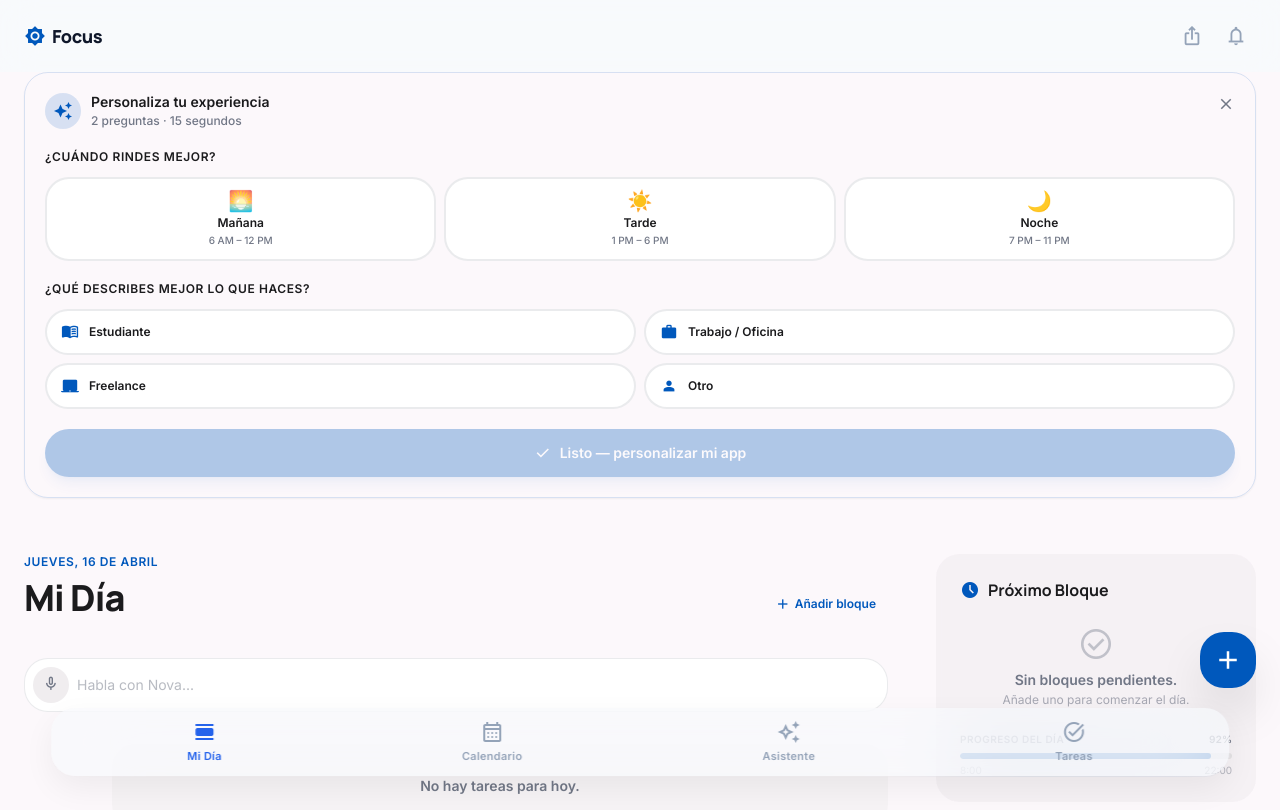
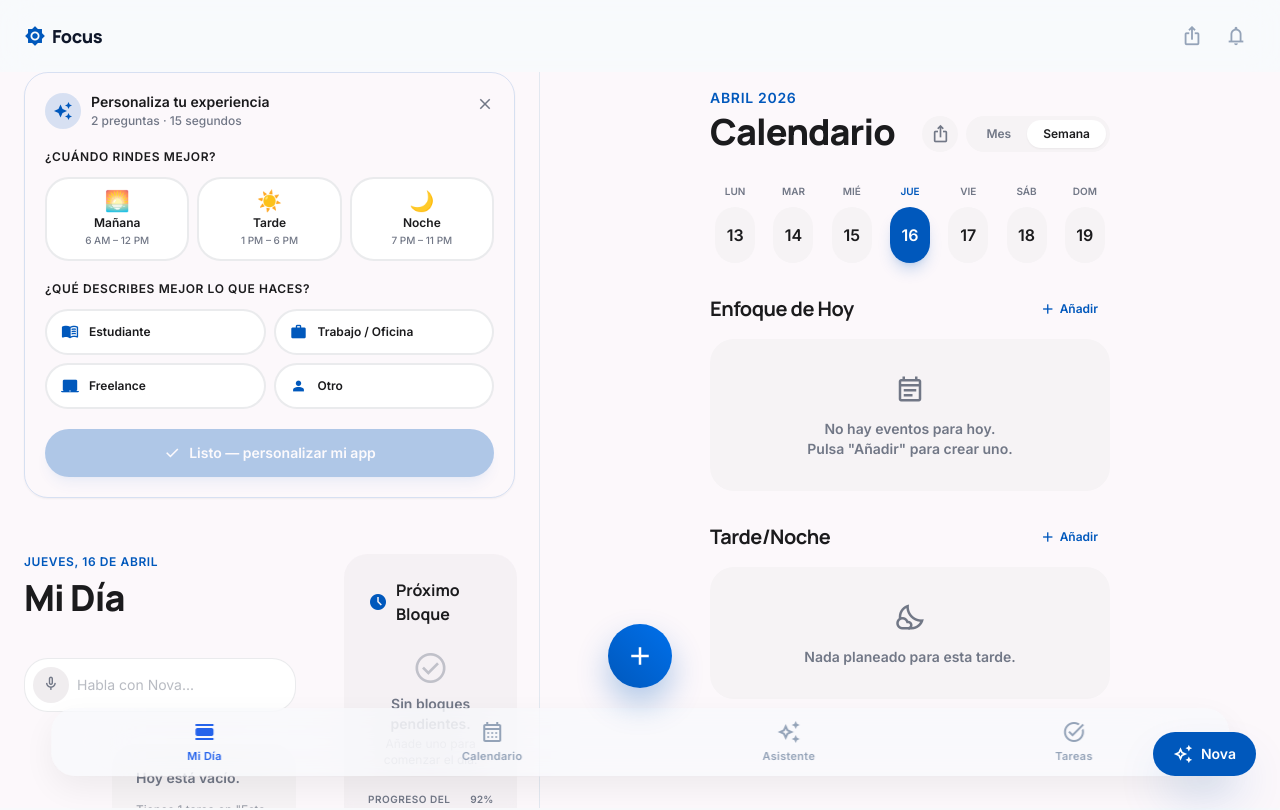
Before and after one commit to manunezdom-afk/proyecto-calendario-app, a React (Vite) app: page / in a window 1280 px wide. Shown: the top 810 px of the page. Built offline with nearby package versions, Linux system fonts and the light colour scheme.

Commit message:
fix: 8 bugs UI — transiciones, empty states, tareas agrupadas, dots calendario, layout desktop

```diff
--- a/src/App.jsx
+++ b/src/App.jsx
@@ -1,4 +1,4 @@
-import { useState } from 'react'
+import { useState, useEffect } from 'react'
 import { motion, AnimatePresence, LayoutGroup } from 'framer-motion'
 import { useEvents }        from './hooks/useEvents'
 import { useNotifications } from './hooks/useNotifications'
@@ -16,14 +16,22 @@ import PlannerView     from './views/PlannerView'
 import TasksView       from './views/TasksView'
 
 const pageVariants = {
-  initial: { opacity: 0, y: 10, scale: 0.99 },
-  animate: { opacity: 1, y: 0, scale: 1, transition: { duration: 0.4, ease: "easeOut" } },
-  exit: { opacity: 0, scale: 0.98, transition: { duration: 0.2 } }
+  initial: { opacity: 0, y: 6, scale: 0.99 },
+  animate: { opacity: 1, y: 0, scale: 1, transition: { duration: 0.15, ease: "easeOut" } },
+  exit: { opacity: 0, scale: 0.99, transition: { duration: 0.08 } }
 }
 
 export default function App() {
   const [activeView, setActiveView]     = useState('planner')
   const [previousView, setPreviousView] = useState('planner')
+  const [isDesktop, setIsDesktop] = useState(() => typeof window !== 'undefined' && window.innerWidth >= 1024)
+
+  useEffect(() => {
+    const mq = window.matchMedia('(min-width: 1024px)')
+    const handler = (e) => setIsDesktop(e.matches)
+    mq.addEventListener('change', handler)
+    return () => mq.removeEventListener('change', handler)
+  }, [])
   const { events, addEvent, deleteEvent, editEvent } = useEvents()
 
   const {
@@ -71,9 +79,9 @@ export default function App() {
       <AnimatePresence mode="wait">
         {!isAssistant && (
           <motion.div
-            initial={{ y: -50, opacity: 0 }}
+            initial={{ y: -20, opacity: 0 }}
             animate={{ y: 0, opacity: 1 }}
-            transition={{ duration: 0.5, delay: 0.2 }}
+            transition={{ duration: 0.15, delay: 0 }}
           >
             <TopAppBar
               showBack={isDetail}
@@ -96,6 +104,38 @@ export default function App() {
           </motion.div>
         )}
 
+        {/* ── Desktop 2-column layout ──────────────────────────────────── */}
+        {isDesktop && !isDetail && !isAssistant ? (
+          <div className="flex h-[calc(100vh-64px)]">
+            <div className="w-[480px] xl:w-[540px] flex-shrink-0 overflow-y-auto border-r border-slate-200">
+              <PlannerView
+                events={events}
+                onAddEvent={addEvent}
+                onEditEvent={editEvent}
+                onDeleteEvent={deleteEvent}
+                onOpenAssistant={() => { setPreviousView('planner'); navigate('assistant') }}
+              />
+            </div>
+            <div className="flex-1 overflow-y-auto">
+              <CalendarView
+                events={events}
+                onAddEvent={addEvent}
+                onDeleteEvent={deleteEvent}
+                onEditEvent={editEvent}
+                onOpenTask={(event) => openTaskDetail(event)}
+                onExportClick={() => { setImportExportInitialTab('export'); setImportExportOpen(true) }}
+              />
+            </div>
+            {/* Nova pill — siempre visible en desktop */}
+            <button
+              onClick={() => { setPreviousView(activeView); navigate('assistant') }}
+              className="fixed bottom-6 right-6 flex items-center gap-2 px-5 py-3 bg-primary text-white rounded-2xl shadow-2xl shadow-primary/30 hover:scale-105 active:scale-95 transition-transform z-50 font-bold text-sm"
+            >
+              <span className="material-symbols-outlined text-[20px]">auto_awesome</span>
+              Nova
+            </button>
+          </div>
+        ) : (
           <AnimatePresence mode="wait">
             <motion.div
               key={isAssistant ? previousView : activeView}
@@ -111,6 +151,7 @@ export default function App() {
                   onAddEvent={addEvent}
                   onEditEvent={editEvent}
                   onDeleteEvent={deleteEvent}
+                  onOpenAssistant={() => { setPreviousView('planner'); navigate('assistant') }}
                 />
               )}
 
@@ -132,6 +173,7 @@ export default function App() {
               )}
             </motion.div>
           </AnimatePresence>
+        )}
       </main>
 
 
--- a/src/components/MonthCalendar.jsx
+++ b/src/components/MonthCalendar.jsx
@@ -106,9 +106,11 @@ export default function MonthCalendar({ events, onAddEvent, onDeleteEvent }) {
         {grid.map((day, idx) => {
           if (!day) return <div key={`e-${idx}`} />
           const iso = toISO(viewYear, viewMonth, day)
-          const isToday = iso === todayISO
+          const isToday    = iso === todayISO
           const isSelected = iso === selectedDate
-          const count = eventsForDate(iso).length
+          const dayEvts    = eventsForDate(iso)
+          const count      = dayEvts.length
+          const highLoad   = count >= 3
 
           return (
             <button
@@ -119,12 +121,27 @@ export default function MonthCalendar({ events, onAddEvent, onDeleteEvent }) {
                   ? 'bg-primary text-white shadow-lg shadow-primary/25'
                   : isToday
                   ? 'bg-primary/10 text-primary font-bold ring-1 ring-primary/30'
+                  : highLoad
+                  ? 'bg-primary/12 text-primary hover:bg-primary/18'
                   : 'hover:bg-surface-container-low text-on-surface'
               }`}
             >
               {day}
               {count > 0 && (
-                <div className={`w-1 h-1 rounded-full ${isSelected ? 'bg-white/70' : 'bg-primary'}`} />
+                <div className="flex gap-[2px]">
+                  {dayEvts.slice(0, 3).map((ev, i) => (
+                    <div
+                      key={i}
+                      className={`w-1 h-1 rounded-full ${
+                        isSelected
+                          ? 'bg-white/70'
+                          : ev.section === 'evening'
+                          ? 'bg-secondary'
+                          : 'bg-primary'
+                      }`}
+                    />
+                  ))}
+                </div>
               )}
             </button>
           )
--- a/src/views/CalendarView.jsx
+++ b/src/views/CalendarView.jsx
@@ -236,15 +236,15 @@ export default function CalendarView({ events, onAddEvent, onDeleteEvent, onOpen
           <>
             {/* Week strip */}
             <div className="grid grid-cols-7 gap-2">
-              {CALENDAR_DAYS.map(({ day, num }) => {
-                const isActive = num === activeDay
+              {CALENDAR_DAYS.map(({ day, num, iso }) => {
+                const isActive  = num === activeDay
+                const dayEvts   = events.filter((e) => resolveEventDate(e) === iso)
+                const hasEvts   = dayEvts.length > 0
+                const highLoad  = dayEvts.length >= 3
                 return (
                   <button
                     key={day}
-                    onClick={() => {
-                      setActiveDay(num)
-                      console.log(`[Focus] 📅 Day selected: ${day} ${num}`)
-                    }}
+                    onClick={() => { setActiveDay(num); console.log(`[Focus] 📅 Day selected: ${day} ${num}`) }}
                     className="flex flex-col items-center gap-2 focus:outline-none"
                   >
                     <span className={`text-[10px] font-bold uppercase ${isActive ? 'text-primary' : 'text-outline'}`}>
@@ -253,11 +253,22 @@ export default function CalendarView({ events, onAddEvent, onDeleteEvent, onOpen
                     {isActive ? (
                       <div className="w-10 h-14 flex flex-col items-center justify-center rounded-2xl bg-primary text-white font-bold shadow-lg shadow-primary/20">
                         <span>{num}</span>
-                        <div className="w-1 h-1 bg-white rounded-full mt-1" />
+                        {hasEvts && <div className="w-1 h-1 bg-white/70 rounded-full mt-1" />}
                       </div>
                     ) : (
-                      <div className="w-10 h-14 flex items-center justify-center rounded-2xl bg-surface-container-low text-on-surface font-semibold hover:bg-surface-container transition-colors">
-                        {num}
+                      <div className={`w-10 h-14 flex flex-col items-center justify-center rounded-2xl font-semibold transition-colors ${
+                        highLoad
+                          ? 'bg-primary/15 text-primary hover:bg-primary/20'
+                          : 'bg-surface-container-low text-on-surface hover:bg-surface-container'
+                      }`}>
+                        <span>{num}</span>
+                        {hasEvts && (
+                          <div className="flex gap-[3px] mt-1">
+                            {dayEvts.slice(0, 3).map((ev, i) => (
+                              <div key={i} className={`w-1 h-1 rounded-full ${ev.section === 'evening' ? 'bg-secondary' : 'bg-primary'}`} />
+                            ))}
+                          </div>
+                        )}
                       </div>
                     )}
                   </button>
--- a/src/views/PlannerView.jsx
+++ b/src/views/PlannerView.jsx
@@ -4,6 +4,7 @@ import FocusTimerOverlay from '../components/FocusTimerOverlay'
 import ProfileSetupCard  from '../components/ProfileSetupCard'
 import FocusBar          from '../components/FocusBar'
 import { useUserProfile } from '../hooks/useUserProfile'
+import { useTasks }       from '../hooks/useTasks'
 
 // ── Helpers ────────────────────────────────────────────────────────────────
 const DAY_NAMES_ES   = ['Domingo','Lunes','Martes','Miércoles','Jueves','Viernes','Sábado']
@@ -249,7 +250,7 @@ function buildInsights(events, profile) {
 }
 
 // ── Componente ─────────────────────────────────────────────────────────────
-export default function PlannerView({ onAddEvent, onEditEvent, onDeleteEvent, events = [] }) {
+export default function PlannerView({ onAddEvent, onEditEvent, onDeleteEvent, events = [], onOpenAssistant }) {
   const [blocks, setBlocks] = useState(() => {
     try {
       const saved = localStorage.getItem(STORAGE_KEY)
@@ -267,6 +268,9 @@ export default function PlannerView({ onAddEvent, onEditEvent, onDeleteEvent, ev
   }, [])
 
   const { profile, saveProfile, snoozeSetup, showSetup } = useUserProfile()
+  const { tasks } = useTasks()
+  const semanaCount  = tasks.filter((t) => t.category === 'semana'    && !t.done).length
+  const algoDiaCount = tasks.filter((t) => t.category === 'algún día' && !t.done).length
 
   useEffect(() => {
     localStorage.setItem(STORAGE_KEY, JSON.stringify(blocks))
@@ -466,22 +470,13 @@ export default function PlannerView({ onAddEvent, onEditEvent, onDeleteEvent, ev
 
           {/* ── Left: Timeline ────────────────────────────────────────────── */}
           <div className="flex-1">
-            <header className="mb-10 flex justify-between items-end">
-              <div>
+            <header className="mb-10">
               <p className="text-primary font-semibold tracking-wider text-xs uppercase mb-2">
                 {formatToday()}
               </p>
               <h2 className="text-4xl font-headline font-extrabold tracking-tight text-on-surface">
                 Mi Día
               </h2>
-              </div>
-              <button
-                onClick={() => setShowModal(true)}
-                className="flex items-center gap-1 text-xs font-bold text-primary hover:bg-primary/10 px-3 py-1.5 rounded-full transition-colors"
-              >
-                <span className="material-symbols-outlined text-[16px]">add</span>
-                Añadir bloque
-              </button>
             </header>
 
             <FocusBar
@@ -590,8 +585,23 @@ export default function PlannerView({ onAddEvent, onEditEvent, onDeleteEvent, ev
               {blocks.length === 0 && (
                 <div className="flex gap-6">
                   <div className="w-16" />
-                  <div className="flex-1 bg-surface-container-low rounded-xl p-8 text-center">
-                    <p className="text-outline text-sm font-semibold">No hay tareas para hoy.</p>
+                  <div className="flex-1 bg-surface-container-low rounded-xl p-6 space-y-3">
+                    <p className="text-outline text-sm font-semibold">Hoy está vacío.</p>
+                    {(semanaCount > 0 || algoDiaCount > 0) && (
+                      <p className="text-outline/70 text-xs leading-relaxed">
+                        Tienes{semanaCount > 0 ? ` ${semanaCount} tarea${semanaCount !== 1 ? 's' : ''} en "Esta semana"` : ''}{semanaCount > 0 && algoDiaCount > 0 ? ' y' : ''}{algoDiaCount > 0 ? ` ${algoDiaCount} en "Algún día"` : ''}.
+                        {' '}¿Jalamos una para hoy?
+                      </p>
+                    )}
+                    {onOpenAssistant && (
+                      <button
+                        onClick={onOpenAssistant}
+                        className="flex items-center gap-1.5 text-xs font-bold text-primary hover:bg-primary/10 px-3 py-1.5 rounded-full transition-colors"
+                      >
+                        <span className="material-symbols-outlined text-[14px]">auto_awesome</span>
+                        Pídele a Nova que lo arme
+                      </button>
+                    )}
                   </div>
                 </div>
               )}
@@ -674,12 +684,30 @@ export default function PlannerView({ onAddEvent, onEditEvent, onDeleteEvent, ev
 
             {/* ── Card 2: Tu Día ────────────────────────────────────────── */}
             <div className="bg-surface-container-high/40 backdrop-blur-sm rounded-[24px] p-5 space-y-4">
-              {/* Header */}
               <div className="flex items-center justify-between">
                 <h4 className="font-headline font-bold text-on-surface">Tu Día</h4>
                 <span className="text-[10px] font-bold text-outline uppercase tracking-wider">HOY</span>
               </div>
 
+              {totalBlocks === 0 ? (
+                <div className="text-center py-3 space-y-3">
+                  <span className="material-symbols-outlined text-outline/30 text-[40px] block" style={{ fontVariationSettings: "'FILL' 0" }}>
+                    calendar_today
+                  </span>
+                  <p className="text-sm font-semibold text-outline">Tu día está vacío.</p>
+                  <p className="text-xs text-outline/60 leading-relaxed">Pídele a Nova que lo arme.</p>
+                  {onOpenAssistant && (
+                    <button
+                      onClick={onOpenAssistant}
+                      className="mx-auto flex items-center gap-1.5 text-xs font-bold text-white bg-primary px-4 py-2 rounded-full shadow-lg shadow-primary/20 transition-transform active:scale-95"
+                    >
+                      <span className="material-symbols-outlined text-[14px]">auto_awesome</span>
+                      Hablar con Nova
+                    </button>
+                  )}
+                </div>
+              ) : (
+                <>
                   {/* 3 métricas en grid */}
                   <div className="grid grid-cols-3 gap-2">
                     <div className="bg-surface-container-lowest rounded-2xl p-3 text-center">
@@ -709,8 +737,10 @@ export default function PlannerView({ onAddEvent, onEditEvent, onDeleteEvent, ev
                       />
                     </div>
                   </div>
+                </>
+              )}
 
-              {/* 1 insight prominente */}
+              {/* 1 insight prominente — siempre */}
               {topInsight && (
                 <div className={`p-4 ${topInsight.bg} rounded-2xl`}>
                   <div className="flex items-center gap-2 mb-1.5">
@@ -729,7 +759,8 @@ export default function PlannerView({ onAddEvent, onEditEvent, onDeleteEvent, ev
         </div>
       </main>
 
-      {/* FAB */}
+      {/* FAB — solo visible cuando hay bloques */}
+      {blocks.length > 0 && (
         <button
           onClick={() => setShowModal(true)}
           className="fixed bottom-28 right-6 w-14 h-14 bg-primary text-white rounded-2xl shadow-2xl flex items-center justify-center hover:scale-105 active:scale-90 transition-transform z-40"
@@ -737,6 +768,7 @@ export default function PlannerView({ onAddEvent, onEditEvent, onDeleteEvent, ev
         >
           <span className="material-symbols-outlined text-3xl">add</span>
         </button>
+      )}
 
       {showModal && (
         <QuickAddSheet onSave={handleModalSave} onCancel={() => setShowModal(false)} />
```
Also changed, not shown: src/views/TasksView.jsx (+78 -105 lines). Lines whose indentation alone changed are shown as unchanged.
